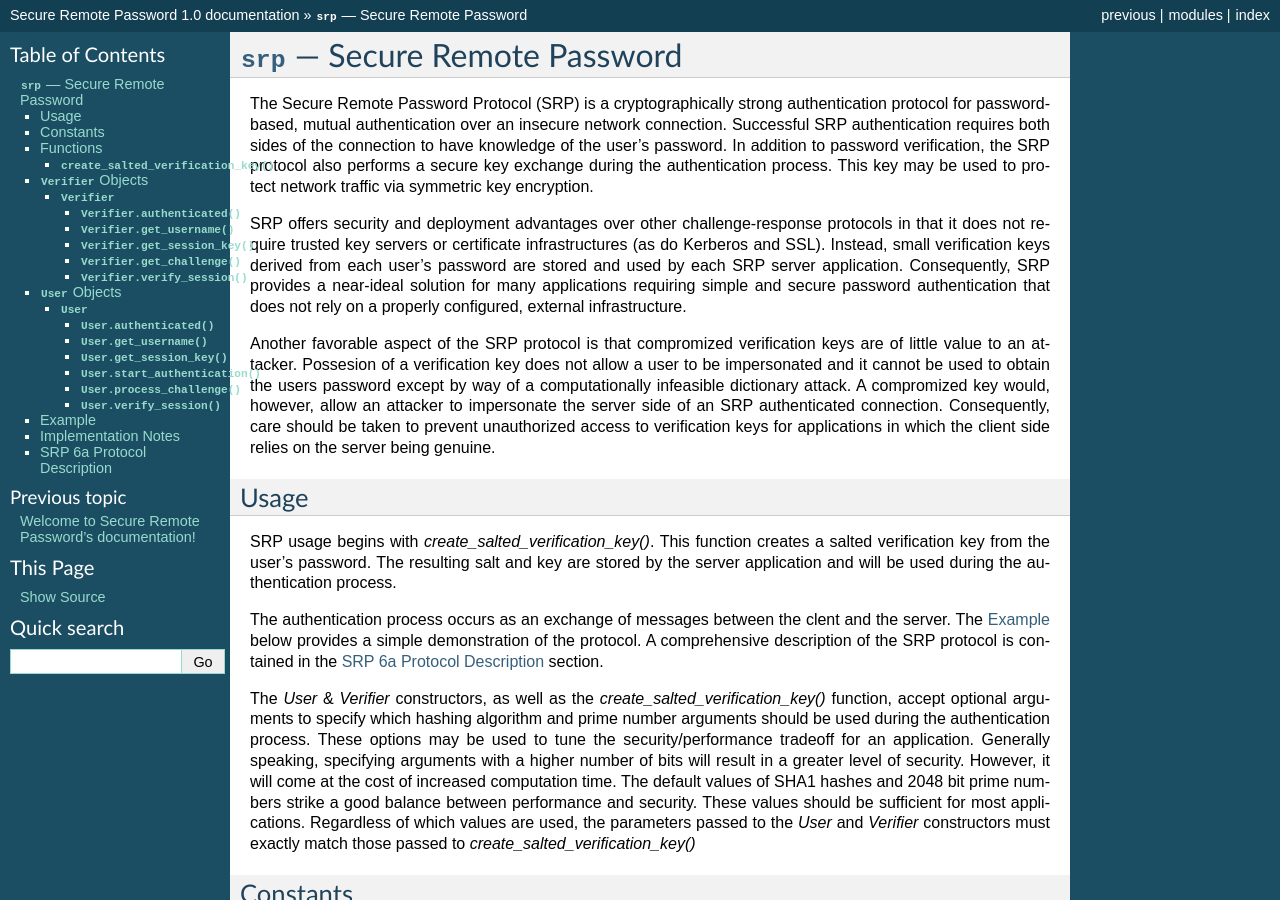
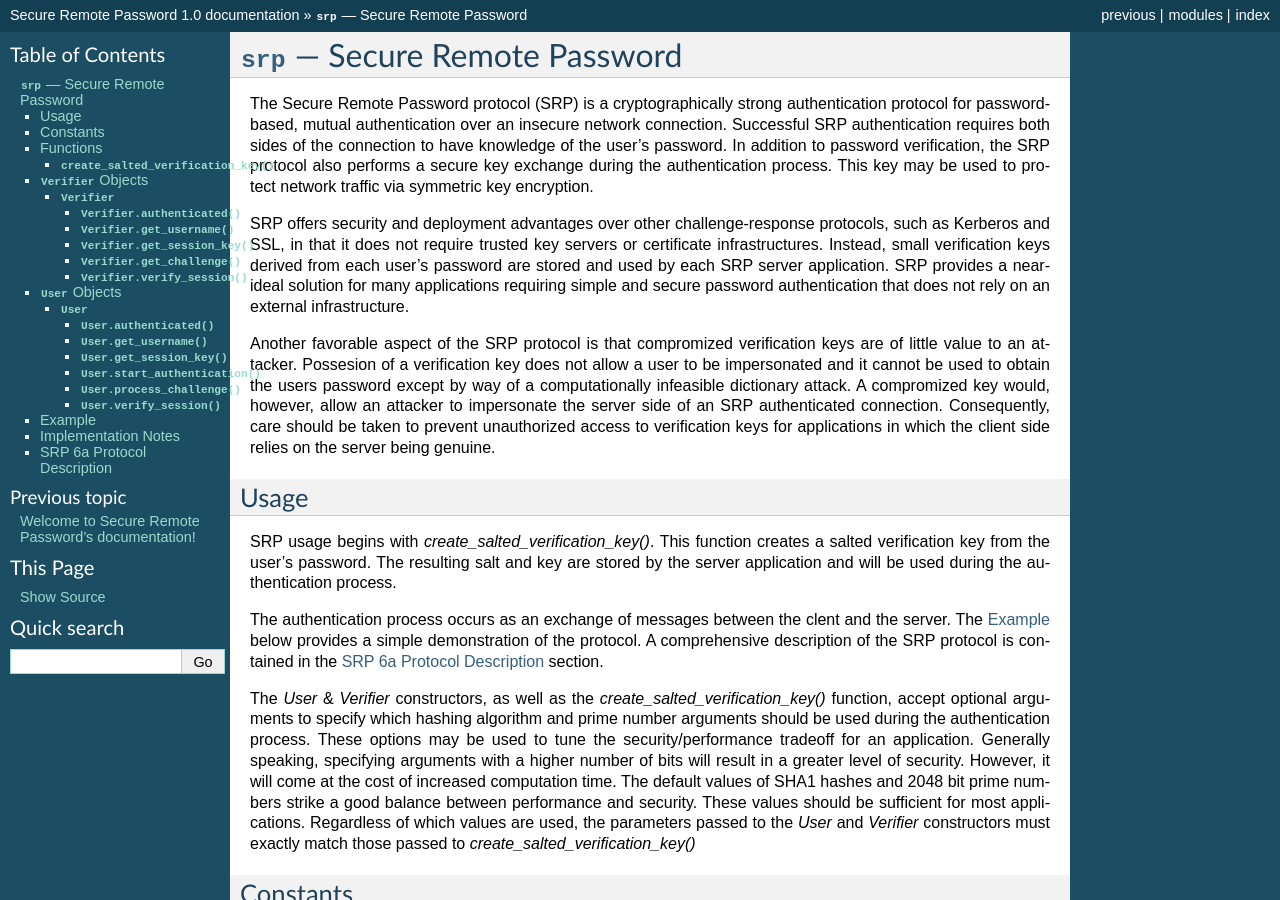
Before and after one commit to ProtonMail/proton-python-client, a Sphinx documentation site: the page built from doc/srp.rst, in a window 1280 px wide and 900 px high. Built offline with Sphinx 7.4.7, drawn with Linux system fonts in a browser that asks for light colours.

```diff
--- a/doc/srp.rst
+++ b/doc/srp.rst
@@ -9,7 +9,7 @@
 .. sectionauthor:: Tom Cocagne <tom.cocagne@gmail.com>
 
 
-The Secure Remote Password Protocol (SRP) is a cryptographically
+The Secure Remote Password protocol (SRP) is a cryptographically
 strong authentication protocol for password-based, mutual
 authentication over an insecure network connection. Successful SRP
 authentication requires both sides of the connection to have knowledge
@@ -19,13 +19,13 @@ process. This key may be used to protect network traffic via symmetric
 key encryption.
 
 SRP offers security and deployment advantages over other
-challenge-response protocols in that it does not require trusted key
-servers or certificate infrastructures (as do Kerberos and
-SSL). Instead, small verification keys derived from each user's
-password are stored and used by each SRP server
-application. Consequently, SRP provides a near-ideal solution for many
-applications requiring simple and secure password authentication
-that does not rely on a properly configured, external infrastructure.
+challenge-response protocols, such as Kerberos and SSL, in that it
+does not require trusted key servers or certificate infrastructures.
+Instead, small verification keys derived from each user's password are
+stored and used by each SRP server application. SRP provides a
+near-ideal solution for many applications requiring simple and secure
+password authentication that does not rely on an external
+infrastructure.
 
 Another favorable aspect of the SRP protocol is that compromized
 verification keys are of little value to an attacker. Possesion of a
```
Also changed, not shown: README.txt (+23 -8 lines), setup.py (+42 -9 lines).
